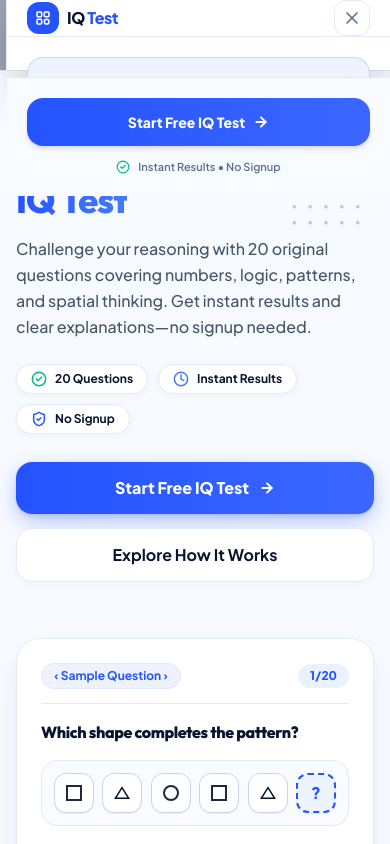
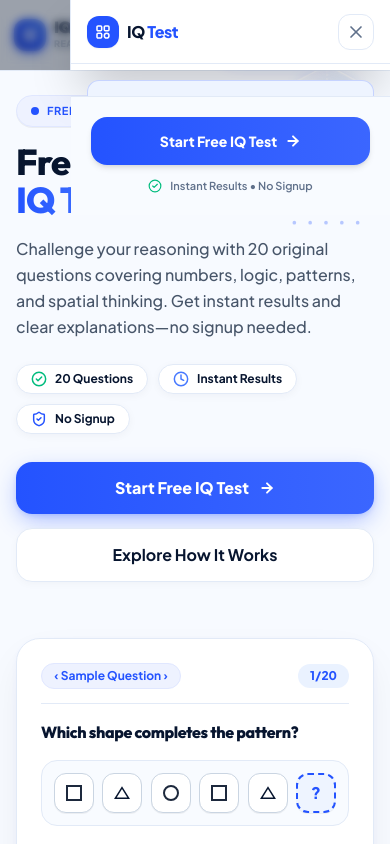
Before and after one commit to infowebpostpro-afk/IQtest, a Next.js app: page / in a window 390 px wide. Both pictures are taken after a click on the button 360 px from the left and 35 px from the top of the page. Shown: the top 844 px of the page. Built offline with nearby package versions, Linux system fonts and the light colour scheme.

Commit message:
fix(mobile): lock drawer width to max-w-xs on small screens and inset-y-0 to avoid page overlap

```diff
--- a/src/components/layout/Header.tsx
+++ b/src/components/layout/Header.tsx
@@ -510,15 +510,15 @@ export const Header: React.FC<HeaderProps> = ({
           />
 
           {/* Drawer Panel */}
-          <div className="fixed top-0 right-0 bottom-0 w-full max-w-sm bg-white shadow-2xl flex flex-col z-50 animate-in slide-in-from-right duration-250 border-l border-[#E2EAF7]">
+          <div className="fixed inset-y-0 right-0 w-full max-w-xs sm:max-w-sm bg-white shadow-2xl flex flex-col z-50 animate-in slide-in-from-right duration-250 border-l border-[#E2EAF7]">
             {/* Drawer Header */}
-            <div className="px-5 h-[70px] border-b border-[#E2EAF7] flex items-center justify-between">
+            <div className="px-4 sm:px-5 h-[64px] border-b border-[#E2EAF7] flex items-center justify-between shrink-0 bg-white">
               <Link
                 href="/"
                 onClick={() => setIsMobileMenuOpen(false)}
                 className="flex items-center gap-2 focus:outline-none"
               >
-                <div className="w-8 h-8 rounded-xl bg-[#2453FF] flex items-center justify-center text-white">
+                <div className="w-8 h-8 rounded-xl bg-[#2453FF] flex items-center justify-center text-white shadow-xs">
                   <svg
                     viewBox="0 0 24 24"
                     className="w-4 h-4"
@@ -548,13 +548,13 @@ export const Header: React.FC<HeaderProps> = ({
             </div>
 
             {/* Drawer Body (Scrollable) */}
-            <div className="flex-1 overflow-y-auto px-5 py-5 space-y-6">
+            <div className="flex-1 overflow-y-auto px-4 sm:px-5 py-4 space-y-5">
               {/* Home Direct Link */}
               <div>
                 <Link
                   href="/"
                   onClick={() => setIsMobileMenuOpen(false)}
-                  className={`flex items-center justify-between p-3.5 rounded-2xl text-sm font-bold transition-all ${
+                  className={`flex items-center justify-between p-3 rounded-xl text-sm font-bold transition-all ${
                     pathname === '/'
                       ? 'bg-[#EEF4FF] text-[#2453FF] border border-[#2453FF]/20'
                       : 'text-[#07152F] hover:bg-[#F8FBFF] border border-transparent'
```
